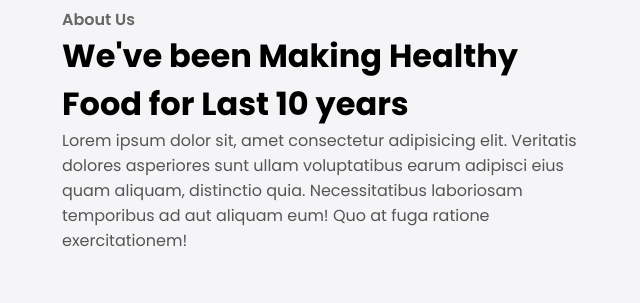
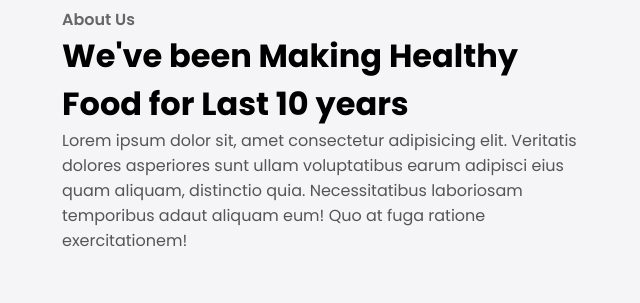
Before and after one commit to ShubhamGupta511/Restaurant-Website, a plain HTML site: page index.html in a window 1280 px wide. Shown: the part 630-933 px from the top of the page, 32-672 px from the left. Drawn offline with Linux system fonts and the light colour scheme.

Commit message:
second commit

```diff
--- a/index.html
+++ b/index.html
@@ -48,8 +48,7 @@
                 <h2> We've been Making Healthy Food for Last 10 years</h2>
                 <p>Lorem ipsum dolor sit, amet consectetur adipisicing elit. Veritatis dolores asperiores sunt ullam
                     voluptatibus earum adipisci eius quam aliquam, distinctio quia. Necessitatibus laboriosam temporibus
-                    ad
-                    aut aliquam eum! Quo at fuga ratione exercitationem!</p>
+                    adaut aliquam eum! Quo at fuga ratione exercitationem!</p>
             </div>
             <div class="about-img">
                 <img src="./img/about-photo.jpg" alt="About-us">
```
